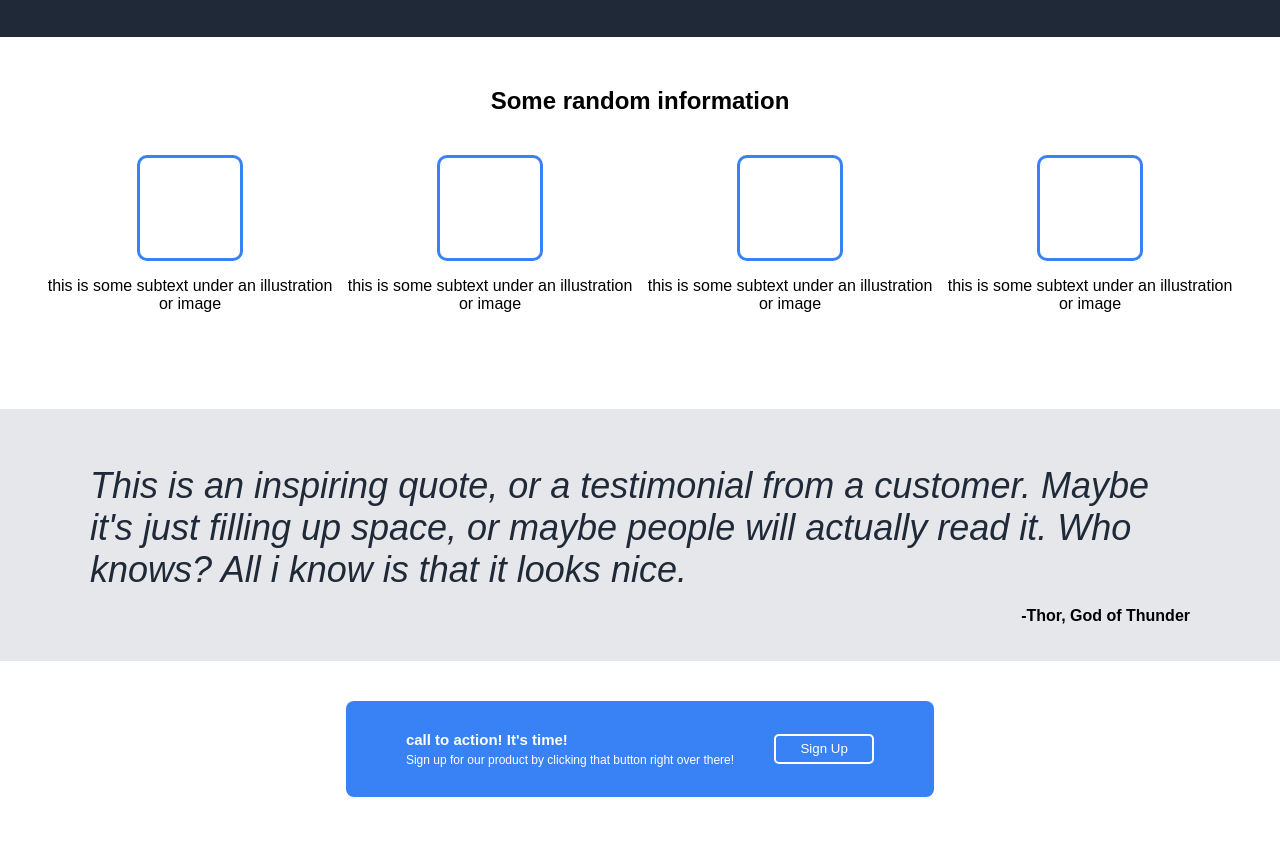
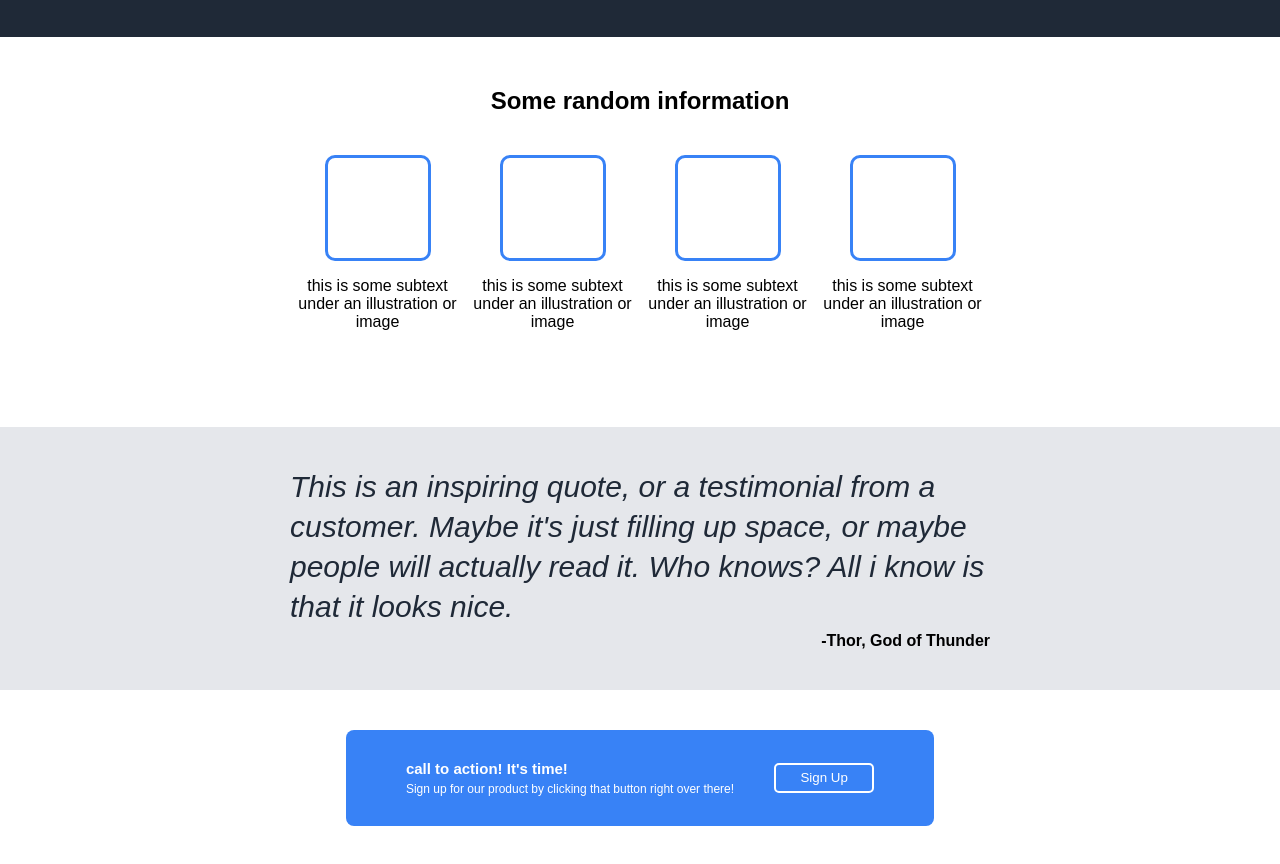
Before and after one commit to abking4/odin-practice-page, a plain HTML site: page index.html in a window 1280 px wide. Shown: the part 342-1206 px from the top of the page. Before the commit the page ends 1179 px from the top, so only its background shows below. Drawn offline with Linux system fonts and the light colour scheme.

Commit message:
centering section divs

```diff
--- a/index.html
+++ b/index.html
@@ -27,6 +27,7 @@
     </div>
     <h2>Some random information</h2>
     <div class="section1">
+        <div class="both">
             <div class="boxparagraph">
                 <div class="box"></div>
                 <p class="boxcopy">this is some subtext under an illustration or image</p>
@@ -44,12 +45,13 @@
                 <p class="boxcopy">this is some subtext under an illustration or image</p>
             </div>
         </div>
+    </div>
 
     <div class="section2">
         <div class="quote">
             <p >This is an inspiring quote, or a testimonial from a customer. Maybe it's just filling up space, or maybe people will actually read it. Who knows? All i know is that it looks nice.</p>
+            <div class="thor">-Thor, God of Thunder</div>
         </div>
-        <p class="thor">-Thor, God of Thunder</p>
     </div>
 
     <div class="section3">
--- a/style.css
+++ b/style.css
@@ -69,16 +69,22 @@ img {
     height: auto;
 }
 
+h2{
+    text-align: center;
+    padding-top: 30px;
+}
+
 .section1 {
     display: flex;
-    justify-content: space-around;
+    flex-direction: column;
+    justify-content: center;
     align-items: center;
     padding: 20px 40px 80px 40px;
 }
 
-h2{
-    text-align: center;
-    padding-top: 30px;
+.both {
+    display: flex;
+    max-width: 700px;
 }
 
 .boxparagraph {
@@ -104,20 +110,28 @@ h2{
     display: flex;
     flex-direction: column;
     justify-content: center;
-    padding: 20px 90px;
+    align-items: center;
+    padding: 40px 90px;
+}
+
+.quote {
+    display: flex;
+    flex-direction: column;
+    max-width: 700px;
 }
 
 .quote p {
     font-style: italic;
     color: #1f2937;
-    font-size: 36px;
-    margin-bottom: 0;
+    font-size: 30px;
+    margin: 0;
+    line-height: 40px;
 }
 
 .thor {
     font-weight: bold;
     align-self: flex-end;
-    padding-top: 0;
+    padding-top: 5px;
 }
 
 .section3{
```
Lines whose indentation alone changed are shown as unchanged.
